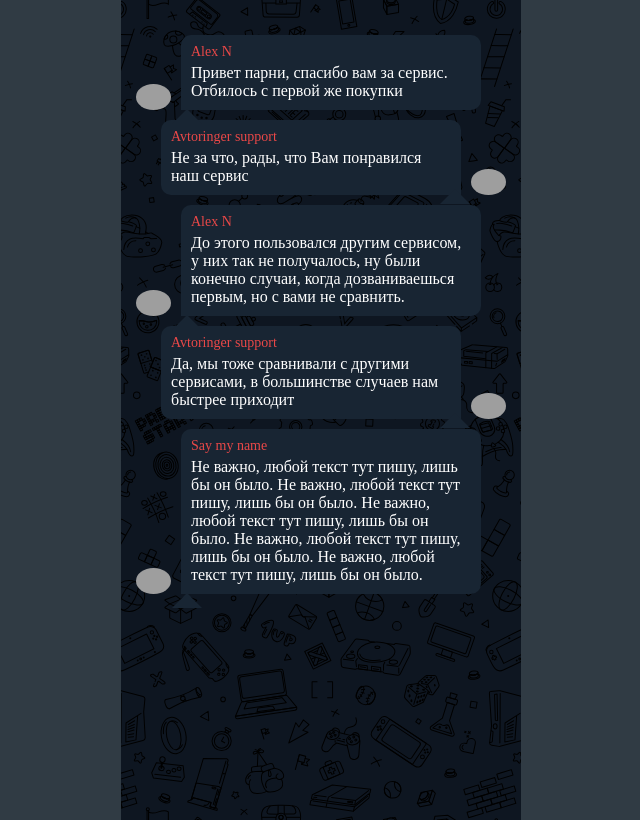
After one commit to Scryptor/Django_blog, a Django app: page /telegram/ in a window 1280 px wide. The commit adds this page. Shown: the whole page, without its empty margins (319-959 px from the left). Run offline with Django 4.2, Linux system fonts and the light colour scheme; some libraries are stand-ins or nearby versions; grey boxes are pictures that could not be loaded.

Commit message:
my css tricks

```diff
--- a/blog/templates/blog/blog_article.html
+++ b/blog/templates/blog/blog_article.html
@@ -5,7 +5,7 @@
 {% block application %}
     <div class="article-wrapper">
         <div class="article-content">
-            <h2>{{ article.title }}</h2>
+            <h1>{{ article.title }}</h1>
 
             <div class="article-img">
                 {% thumbnail article.preview "1000" as im %}
--- a/blog/views.py
+++ b/blog/views.py
@@ -15,7 +15,7 @@ from comments.models import Comments
 
 
 class PagePagination(PageNumberPagination):
-    page_size = 5
+    page_size = 15
 
 
 class BlogView(ModelViewSet):
--- a/igors/urls.py
+++ b/igors/urls.py
@@ -20,7 +20,7 @@ from aboutme.views import AboutMeView, aboutme_app
 from comments.views import CommentsView
 from django.conf.urls.static import static
 from django.conf import settings
-from igors_tools.views import puny
+from igors_tools.views import puny, tg_messager, person
 from rest_framework.routers import SimpleRouter
 
 from prodmenu.views import prodmenu_app, ProdmenuView
@@ -38,6 +38,9 @@ urlpatterns = [
     path('aboutme/', aboutme_app, name="aboutmepage"),
     path('', blog_app, name="home"),
     path('prodmenu/', prodmenu_app, name="eater"),
+    path('telegram/',  tg_messager, name="tg_messager"),
+    path('persona/', person, name="tg_messager"),
+
 ]
 
 urlpatterns += static(settings.MEDIA_URL, document_root=settings.MEDIA_ROOT)
--- /dev/null
+++ b/igors_tools/templates/igors_tools/my_css/tg_messager.html
@@ -0,0 +1,75 @@
+<!DOCTYPE html>
+<html lang="ru">
+
+<head>
+    <meta charset="UTF-8">
+    <meta http-equiv="X-UA-Compatible" content="IE=edge">
+    <meta name="viewport" content="width=device-width, initial-scale=1.0">
+    <link rel="stylesheet" href="/static/css/reset.css">
+    <link rel="stylesheet" href="/static/css/mycss/tg-messager.css?v1">
+    <title>Tg Messager</title>
+</head>
+
+<body>
+    <main>
+        <section class="main-page-feedback">
+            <div class="tg-background">
+                <div class="tg-message-left tg-message">
+                    <div class="tg-avatar">
+                        <img src="/static/images/myimgs/tg_messager/avatars/client_avatar.webp" alt="Аватар пользователя">
+                    </div>
+                    <div class="tg-message-text">
+                        <p class="tg-author">Alex N</p>
+                        <p class="tg-text">Привет парни, спасибо вам за сервис. Отбилось с первой же покупки</p>
+                    </div>
+                </div>
+
+                <div class="tg-message-right tg-message">
+                    <div class="tg-avatar">
+                        <img src="/static/images/myimgs/tg_messager/avatars/avatar_support.jpg" alt="Аватар пользователя">
+                    </div>
+                    <div class="tg-message-text">
+                        <p class="tg-author">Avtoringer support</p>
+                        <p class="tg-text">Не за что, рады, что Вам понравился наш сервис</p>
+                    </div>
+                </div>
+
+                <div class="tg-message-left tg-message">
+                    <div class="tg-avatar">
+                        <img src="/static/images/myimgs/tg_messager/avatars/client_avatar.webp" alt="Аватар пользователя">
+                    </div>
+                    <div class="tg-message-text">
+                        <p class="tg-author">Alex N</p>
+                        <p class="tg-text">До этого пользовался другим сервисом, у них так не получалось, ну были
+                            конечно случаи, когда дозваниваешься первым, но с вами не сравнить.</p>
+                    </div>
+                </div>
+
+                <div class="tg-message-right tg-message">
+                    <div class="tg-avatar">
+                        <img src="/static/images/myimgs/tg_messager/avatars/avatar_support.jpg" alt="Аватар пользователя">
+                    </div>
+                    <div class="tg-message-text">
+                        <p class="tg-author">Avtoringer support</p>
+                        <p class="tg-text">Да, мы тоже сравнивали с другими сервисами, в большинстве случаев нам быстрее
+                            приходит</p>
+                    </div>
+                </div>
+
+                <div class="tg-message-left tg-message">
+                    <div class="tg-avatar">
+                        <img src="/static/images/myimgs/tg_messager/avatars/client_avatar.webp" alt="Аватар пользователя">
+                    </div>
+                    <div class="tg-message-text">
+                        <p class="tg-author">Say my name</p>
+                        <p class="tg-text">Не важно, любой текст тут пишу, лишь бы он было. Не важно, любой текст тут
+                            пишу, лишь бы он было. Не важно, любой текст тут пишу, лишь бы он было. Не важно, любой
+                            текст тут пишу, лишь бы он было. Не важно, любой текст тут пишу, лишь бы он было.</p>
+                    </div>
+                </div>
+            </div>
+        </section>
+    </main>
+</body>
+
+</html>
--- a/igors_tools/views.py
+++ b/igors_tools/views.py
@@ -11,3 +11,11 @@ def puny(request):
         text_to_convert = ""
 
     return render(request, "igors_tools/puny.html", {"text_to_convert": text_to_convert})
+
+
+def tg_messager(request):
+    return render(request, "igors_tools/my_css/tg_messager.html")
+
+
+def person(request):
+    return render(request, "igors_tools/my_css/persona.html")
--- a/static/css/article.css
+++ b/static/css/article.css
@@ -6,7 +6,7 @@
     margin-bottom: 15px;
 }
 
-.article-wrapper .article-content h2 {
+.article-wrapper .article-content h1 {
     margin-bottom: 20px;
     font-family: 'Fira Sans', sans-serif;
     color: #333;
@@ -145,7 +145,9 @@
     border-left: 4px solid;
     border-top: 1px dashed;
     border-bottom: 1px dashed;
+    border-color: darkcyan;
     overflow: scroll;
     padding: 5px 5px 15px 5px;
+    margin-left: 10px;
 
 }
--- /dev/null
+++ b/static/css/mycss/tg-messager.css
@@ -0,0 +1,106 @@
+body {
+    background-color: #303b44;
+}
+.main-page-feedback {
+    display: flex;
+    max-width: 400px;
+    margin: 0 auto;
+}
+
+
+.tg-background {
+    background-image: url("/static/images/myimgs/tg_messager/feedback-tg.svg");
+    height: 100vh;
+    width: 100vh;
+    background-color: #0e1621;
+    padding: 10px;
+
+}
+
+.tg-message {
+    display: flex;
+    padding: 5px 5px;
+}
+
+.tg-message:first-child {
+    margin-top: 20px;
+}
+
+.tg-message-right {
+    justify-content: flex-end;
+}
+
+.tg-message-text {
+    background-color: #182533;
+    border-radius: 10px 10px 10px 0;
+    padding: 10px;
+    max-width: 280px;
+}
+
+.tg-message-right .tg-message-text {
+    border-radius: 10px 10px 0 10px;
+}
+
+.tg-message-left .tg-avatar::after {
+    content: "";
+    position: absolute;
+    left: 36px;
+    top: 13.5px;
+    border-top: 15px solid transparent;
+    border-right: 15px solid transparent;
+    border-left: 15px solid transparent;
+    border-bottom: 15px solid #182533;
+}
+
+.tg-message-right .tg-avatar::after {
+    content: "";
+    position: absolute;
+    left: -21px;
+    top: 8px;
+    border-top: 15px solid transparent;
+    border-right: 15px solid transparent;
+    border-left: 15px solid transparent;
+    border-bottom: 15px solid #182533;
+}
+
+
+.tg-author {
+    padding: 0;
+    color: rgb(234, 72, 72);
+    font-weight: 500;
+    margin: 0;
+    margin-bottom: 5px;
+    font-size: 14px;
+}
+
+.tg-text {
+    color: white;
+    font-weight: 300;
+    font-size: 16px;
+    line-height: 18px;
+    margin: 0
+}
+
+.tg-avatar {
+    align-self: flex-end;
+    position: relative;
+}
+
+.tg-avatar img {
+    border-radius: 50%;
+    width: 35px;
+    position: relative;
+    top: 3px;
+}
+
+.tg-message-left .tg-avatar img {
+    margin-right: 10px;
+}
+
+.tg-message-right .tg-avatar img {
+    margin-left: 10px;
+}
+
+.tg-message-right .tg-avatar {
+    order: 2;
+}
--- a/static/css/style.css
+++ b/static/css/style.css
@@ -224,7 +224,6 @@ html, body {
 
 .main-sidebar {
     width: 260px;
-    height: 600px;
     float: right;
     background-color: #fff;
     padding: 15px;
--- a/templates/index.html
+++ b/templates/index.html
@@ -14,8 +14,8 @@
     <link rel="shortcut icon" type="/static/image/png" href="static/images/favicon.ico"/>
     <link rel="stylesheet" href="/static/css/reset.css"/>
     <link rel="stylesheet" href="/static/css/defaults.css?v2"/>
-    <link rel="stylesheet" href="/static/css/style.css?v7"/>
-    <link rel="stylesheet" href="/static/css/article.css?v3"/>
+    <link rel="stylesheet" href="/static/css/style.css?v8"/>
+    <link rel="stylesheet" href="/static/css/article.css?v4"/>
     <link rel="stylesheet" href="/static/css/aboutme.css?v1">
     <link rel="stylesheet" href="/static/css/foodgen.css?v2">
 
```
Also changed, not shown: igors_tools/templates/igors_tools/my_css/persona.html (added, +28 -0 lines), static/css/mycss/person.css (added, +81 -0 lines), static/images/myimgs/tg_messager/feedback-tg.svg (added). Lines whose indentation alone changed are shown as unchanged.
